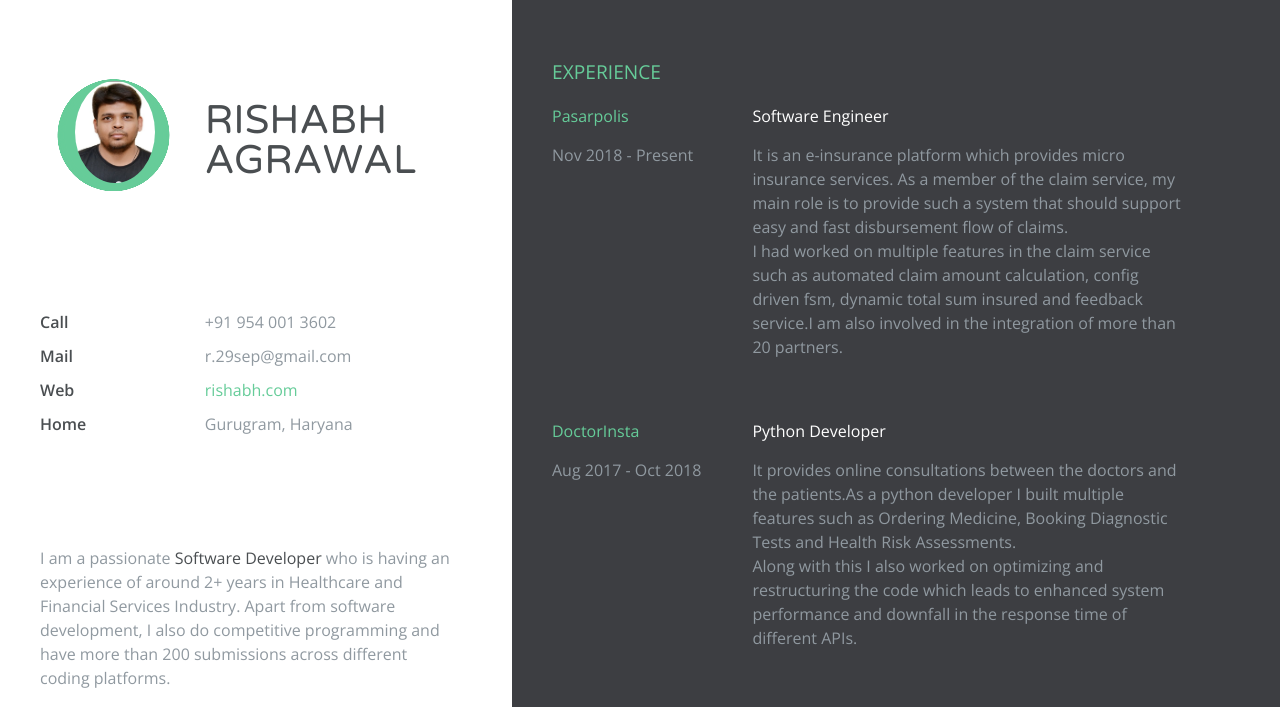
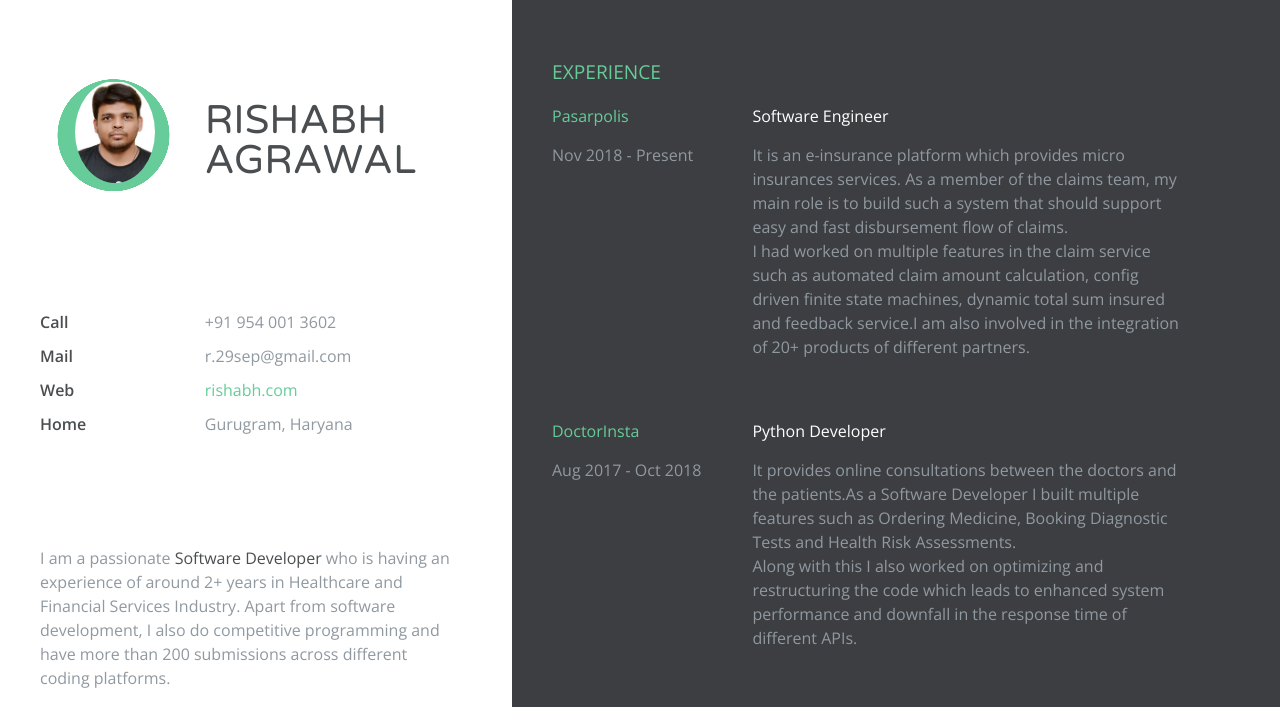
Before and after one commit to rish29/rish29, a plain HTML site: page index.html in a window 1280 px wide. Shown: the top 707 px of the page. Drawn offline with nearby package versions, Linux system fonts and the light colour scheme.

Commit message:
minor grammatical error fixing

```diff
--- a/index.html
+++ b/index.html
@@ -96,8 +96,8 @@
         <div class="job-wrapper clearfix">
         	<div class="experience-title">Software Engineer </div> <!-- JOB TITLE  -->
           <div class="company-description">
-          	<p>It is an e-insurance platform which provides micro insurance services. As a member of the claim service, my main role is to provide such a system that should support easy and fast disbursement flow of claims.</p>
-            <p>I had worked on multiple features in the claim service such as automated claim amount calculation, config driven fsm, dynamic total sum insured and feedback service.I am also involved in the integration of more than 20 partners.</p>
+          	<p>It is an e-insurance platform which provides micro insurances services. As a member of the claims team, my main role is to build such a system that should support easy and fast disbursement flow of claims.</p>
+            <p>I had worked on multiple features in the claim service such as automated claim amount calculation, config driven finite state machines, dynamic total sum insured and feedback service.I am also involved in the integration of 20+ products of different partners.</p>
           </div>
         </div>
 
@@ -109,7 +109,7 @@
          <div class="job-wrapper clearfix">
         	<div class="experience-title">Python Developer</div> <!-- JOB TITLE  -->
           <div class="company-description">
-              <p>It provides online consultations between the doctors and the patients.As a python developer I built multiple features such as Ordering Medicine, Booking Diagnostic Tests and Health Risk Assessments.</p>
+              <p>It provides online consultations between the doctors and the patients.As a Software Developer I built multiple features such as Ordering Medicine, Booking Diagnostic Tests and Health Risk Assessments.</p>
               <p>Along with this I also worked on optimizing and restructuring the code which leads to enhanced system performance and downfall in the response time of different APIs.</p>  <!-- JOB DESCRIPTION  -->
           </div>
         </div>
```
